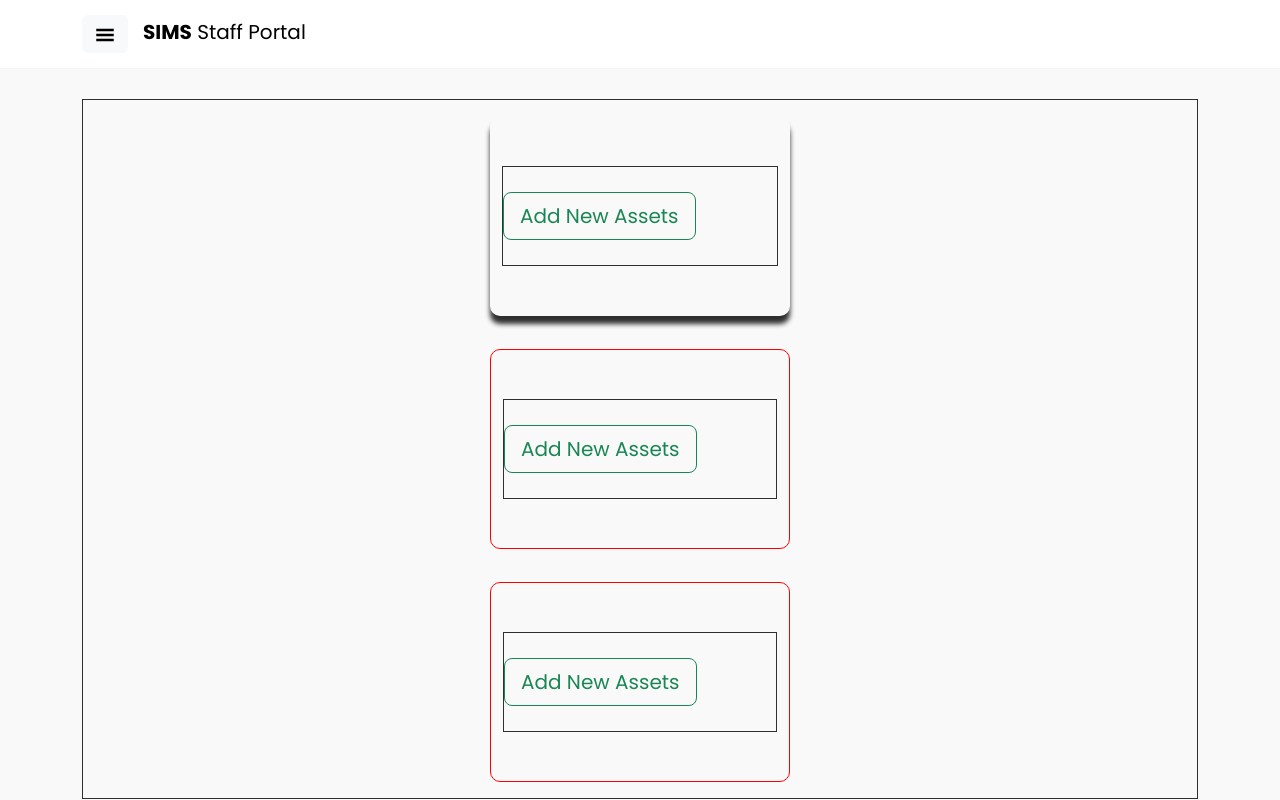
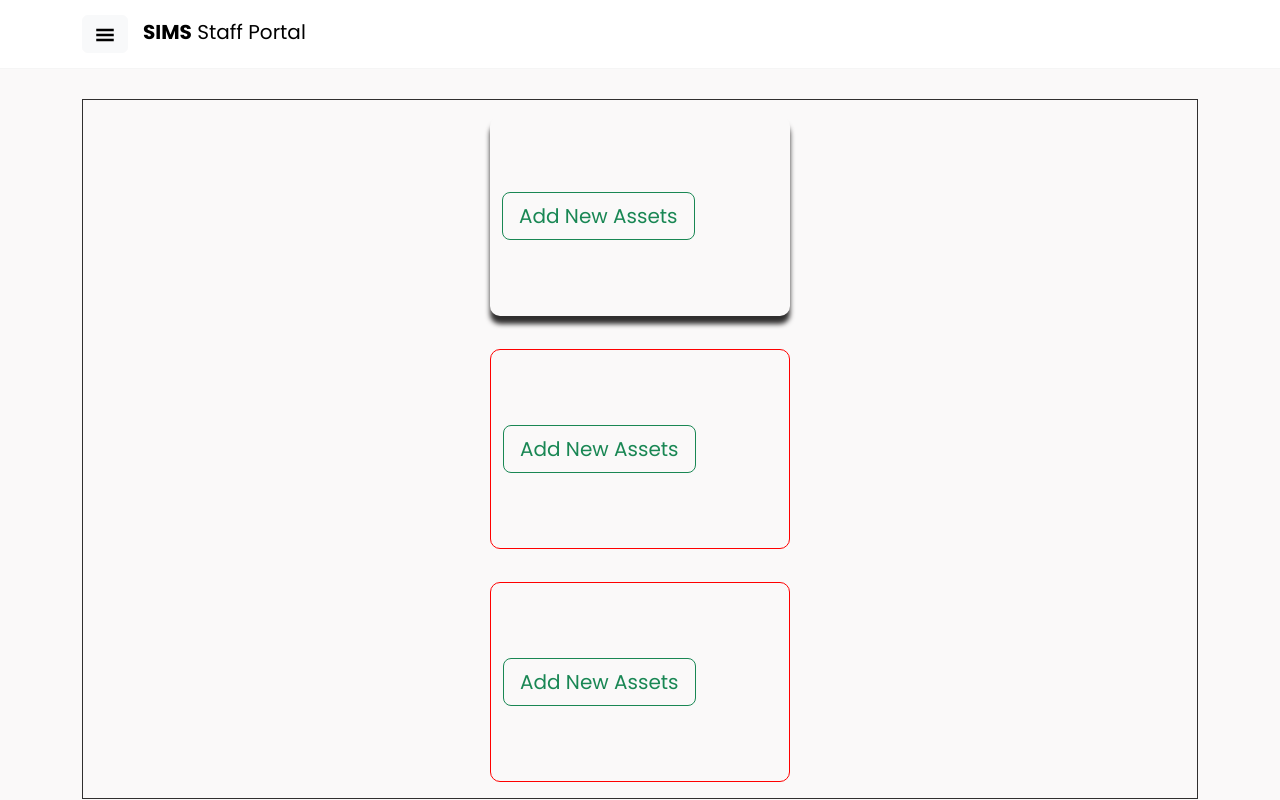
Before and after one commit to MarkRyuo/SalesInventoryManagementSystem_SIMS, a React (Vite) app in the folder client/: page /SDashboard in a window 1280 px wide. Built offline with nearby package versions, Linux system fonts and the light colour scheme.

Commit message:
Update: Adding Btns

```diff
--- a/client/src/components/AddNewAssets/AddNewAssets.jsx
+++ b/client/src/components/AddNewAssets/AddNewAssets.jsx
@@ -9,7 +9,7 @@ function AddNewAssets() {
     const handleAddNewAssets = () => navigate("") //* Add a page here
 
     return (
-        <div style={{ border: "1px solid", width: "100%", height: 100, alignContent: 'center' }}>
+        <div style={{ width: "100%", height: 100, alignContent: 'center' }}>
             <Button size='lg' variant="outline-success" onClick={handleAddNewAssets}>
                 Add New Assets
             </Button>
```
